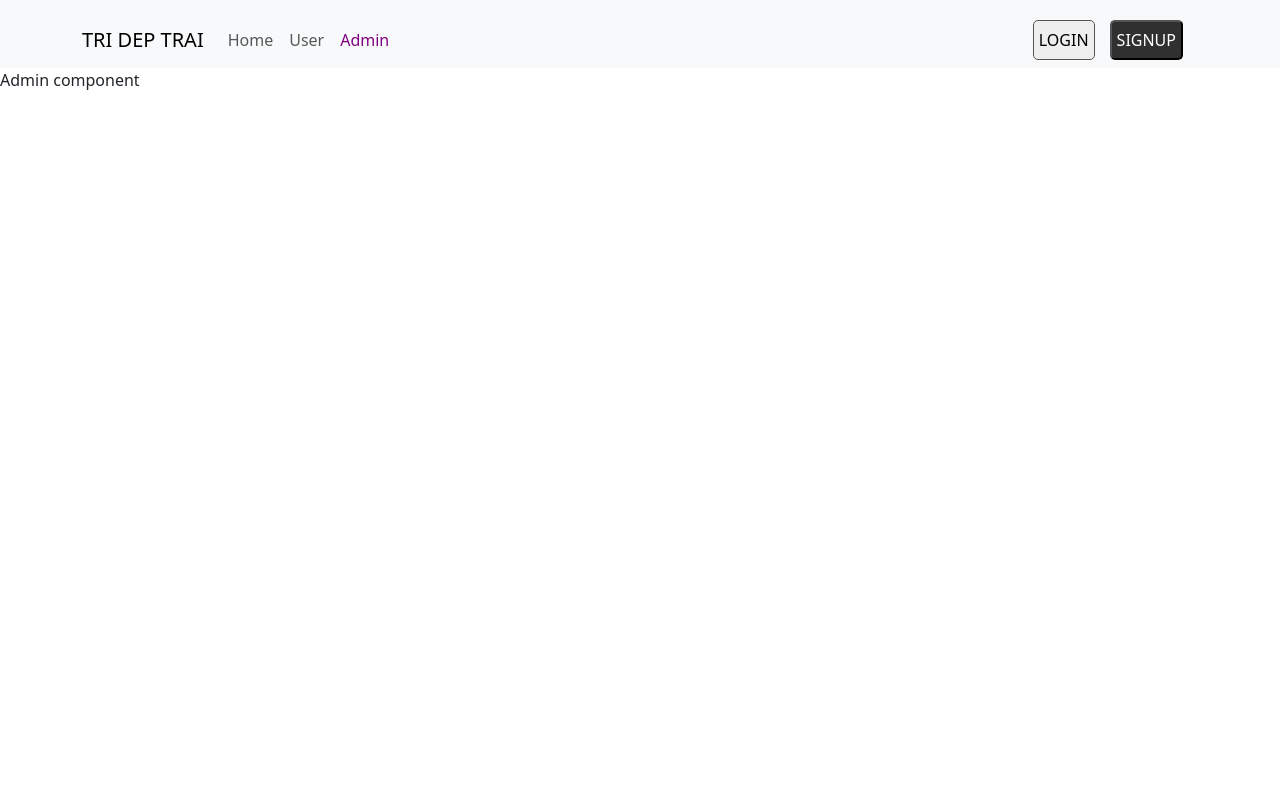
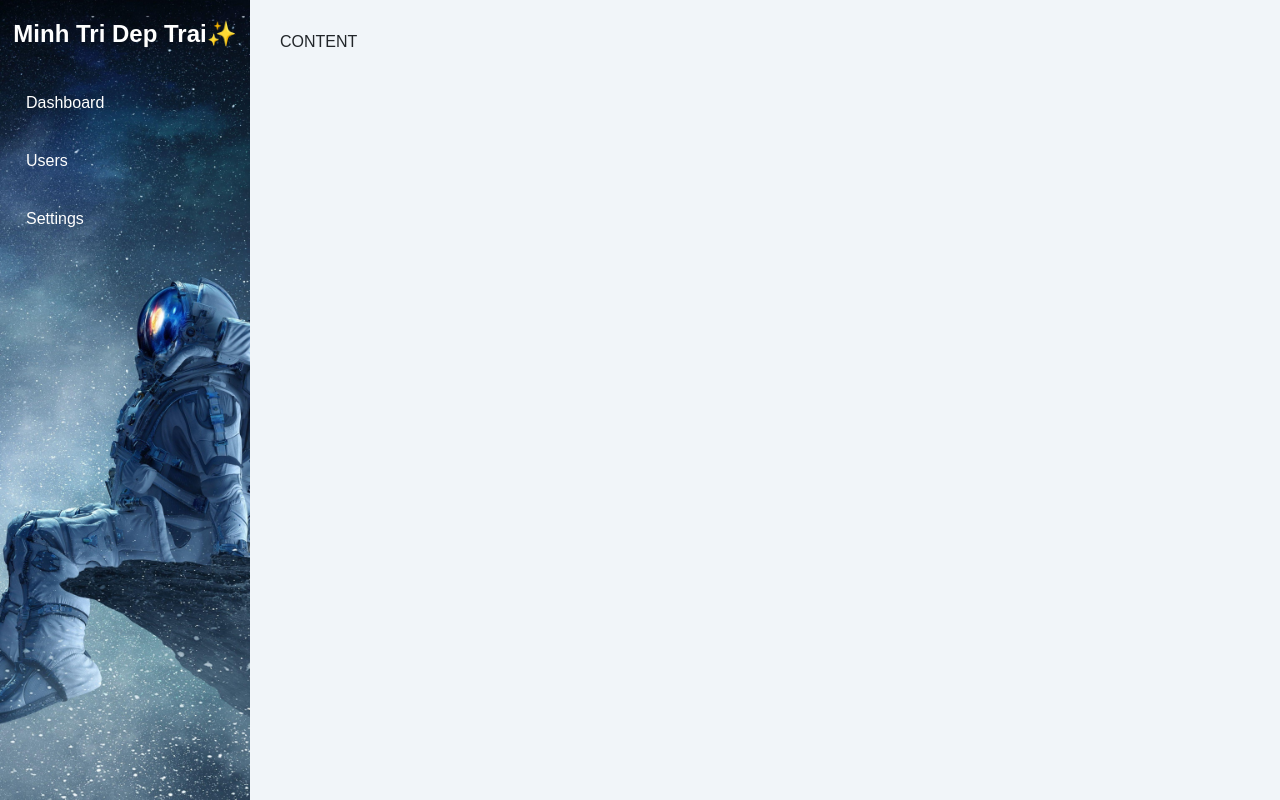
Before and after one commit to ToRiTheBlackCat/LearnReact, a React (Create React App) app: page /admins in a window 1280 px wide. Built offline with nearby package versions, Linux system fonts and the light colour scheme.

Commit message:
[ADD] add admin page

```diff
--- a/package.json
+++ b/package.json
@@ -10,6 +10,8 @@
     "react": "18.2.0",
     "react-bootstrap": "2.10.9",
     "react-dom": "18.2.0",
+    "react-icons": "5.5.0",
+    "react-pro-sidebar": "^0.7.1",
     "react-redux": "8.0.1",
     "react-router-dom": "7.5.1",
     "react-scripts": "5.0.1",
--- a/src/App.scss
+++ b/src/App.scss
@@ -8,13 +8,14 @@ body {
   -moz-osx-font-smoothing: grayscale;
 }
 .app-container {
+  background-color: rgb(250, 235, 208);
   .header-container {
     .btn-login {
       border-radius: 5px;
       margin-right: 15px;
       padding: 0 5px;
       border: 1px solid #535353;
-      height: 40px;
+      height: 35px;
     }
     .btn-signup {
       border-radius: 5px;
@@ -22,7 +23,7 @@ body {
       padding: 0 5px;
       background-color: #303030;
       color: white;
-      height: 40px;
+      height: 35px;
 
       &:hover {
         background-color: black;
@@ -39,10 +40,40 @@ body {
       }
     }
   }
+  .homepage-container {
+    .homepage-content {
+      position: relative;
+      padding: 0 100px;
+      margin-top: 100px;
+      width: 60%;
+      display: flex;
+      flex-direction: column;
+      gap: 30px;
+
+      .main-title {
+        font-size: 35px;
+        font-weight: 600;
+      }
+      .content-title {
+        font-size: 20px;
+      }
+      .getStarted-button {
+        border-radius: 5px;
+        padding: 0 15px;
+        background-color: #303030;
+        color: white;
+        height: 40px;
+
+        &:hover {
+          background-color: black;
+        }
+      }
+    }
+  }
 }
-
 video {
+  background-color: rgb(250, 235, 208);
   position: fixed;
   bottom: 0;
-  width: 100vw;
+  width: 150vw;
 }
--- a/src/components/Admin/Admin.js
+++ b/src/components/Admin/Admin.js
@@ -1,4 +1,15 @@
-const Admin = (prop) => {
-  return <div>Admin component</div>;
+import SideBarAdmin from "./SideBarAdmin";
+import "./Admin.scss";
+
+const Admin = () => {
+  return (
+    <div className="admin-layout">
+      <div className="admin-sidebar">
+        <SideBarAdmin />
+      </div>
+      <div className="admin-content">CONTENT</div>
+    </div>
+  );
 };
+
 export default Admin;
--- /dev/null
+++ b/src/components/Admin/Admin.scss
@@ -0,0 +1,52 @@
+.admin-layout {
+  display: flex;
+  height: 100vh;
+  font-family: Arial, sans-serif;
+
+  .admin-sidebar {
+    width: 250px;
+    background-image: url("../../assets/bg-img.jpg");
+    background-size: cover; // Ensures the image covers the entire sidebar
+    background-repeat: no-repeat; // Prevents tiling
+    background-position: center; // Keeps it centered
+    color: white;
+    padding: 20px 10px;
+    box-shadow: 2px 0 5px rgba(16, 21, 41, 0.1);
+
+    .sidebar {
+      display: flex;
+      flex-direction: column;
+      height: 100%;
+
+      .logo {
+        font-size: 1.5rem;
+        font-weight: bold;
+        margin-bottom: 30px;
+        text-align: center;
+      }
+
+      .menu {
+        list-style: none;
+        padding: 0;
+
+        li {
+          padding: 12px 16px;
+          border-radius: 6px;
+          margin-bottom: 10px;
+          cursor: pointer;
+          transition: background 0.3s;
+
+          &:hover {
+            background-color: #334155;
+          }
+        }
+      }
+    }
+  }
+
+  .admin-content {
+    flex-grow: 1;
+    padding: 30px;
+    background-color: #f1f5f9;
+  }
+}
--- /dev/null
+++ b/src/components/Admin/SideBarAdmin.js
@@ -0,0 +1,14 @@
+const SideBarAdmin = ({ collapsed }) => {
+  return (
+    <div className={`sidebar ${collapsed ? "collapsed" : ""}`}>
+      <h2 className="logo">Minh Tri Dep Trai✨</h2>
+      <ul className="menu">
+        <li>Dashboard</li>
+        <li>Users</li>
+        <li>Settings</li>
+      </ul>
+    </div>
+  );
+};
+
+export default SideBarAdmin;
--- a/src/components/Home/HomePage.js
+++ b/src/components/Home/HomePage.js
@@ -2,7 +2,6 @@ import videoHomepage from "../../assets/video-homepage.mp4";
 const HomePage = (props) => {
   return (
     <div className="homepage-container">
-      HomePage components
       {/* Theo trải nghiệm người dùng nên muốn video tự chạy
        khi load web thì cần thêm autoPlay + muted */}
       <video width="500" height="500" autoPlay muted loop>
@@ -14,8 +13,10 @@ const HomePage = (props) => {
           You don't want to make a boring form. And your audience won't answer
           one. Create a typeform instead-and make everyon happy
         </div>
-        <div className="getStarted-button">
-          <button>Get's started. It's free</button>
+        <div>
+          <button className="getStarted-button">
+            Get's started. It's free
+          </button>
         </div>
       </div>
     </div>
--- a/src/index.js
+++ b/src/index.js
@@ -23,8 +23,8 @@ root.render(
 
           {/* Nested route */}
           <Route path="/users" element={<User />} />
-          <Route path="/admins" element={<Admin />} />
         </Route>
+        <Route path="/admins" element={<Admin />} />
       </Routes>
     </BrowserRouter>
     {/* </React.StrictMode> */}
```
Also changed, not shown: src/assets/bg-img.jpg (added), 1 other file (tests, documents, lock files or other folders).
